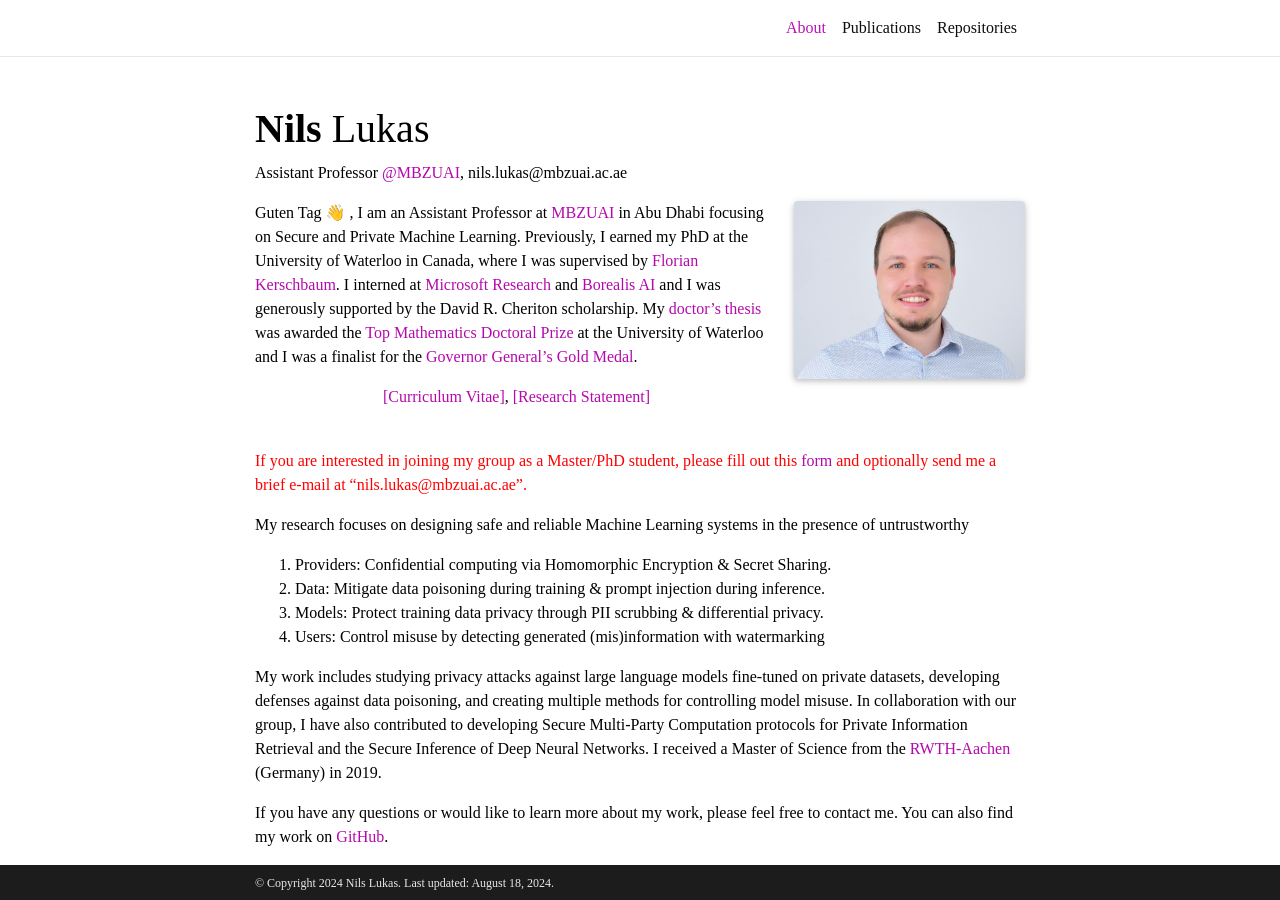
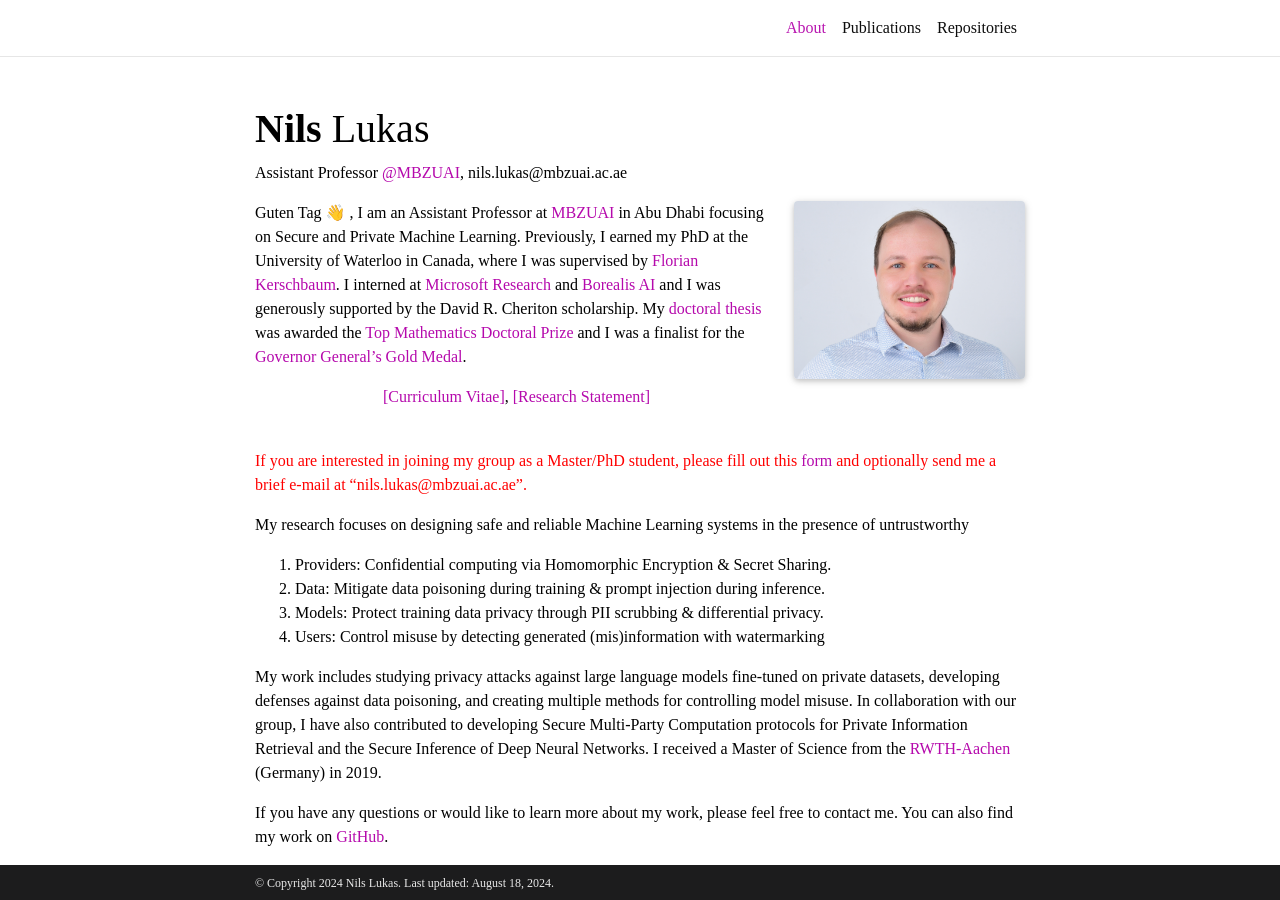
Before and after one commit to nilslukas/nilshendriklukas.github.io, a Jekyll site: the page built from _pages/about.md, in a window 1280 px wide and 900 px high. Built offline with Jekyll 4.4.1, drawn with Linux system fonts in a browser that asks for light colours; full-size pictures stand in for the smaller copies a plugin makes; emoji names are drawn with the system emoji font; comment, search, counter and statistics services are not loaded; a style sheet for code colours, icons or effects is not loaded.

Commit message:
add text

```diff
--- a/_pages/about.md
+++ b/_pages/about.md
@@ -19,7 +19,7 @@
 Guten Tag :wave: ,
 I am an Assistant Professor at <a href="https://mbzuai.ac.ae/">MBZUAI</a> in Abu Dhabi focusing on Secure and Private Machine Learning. Previously, I earned my PhD at the University of Waterloo in Canada, where I was supervised by <a href="https://cs.uwaterloo.ca/~fkerschb/">Florian Kerschbaum</a>.
 I interned at <a href="https://www.microsoft.com/en-us/research/group/privacy-preserving-machine-learning-innovation/publications/">Microsoft Research</a> and <a href="https://www.borealisai.com/">Borealis AI</a> and I was generously supported by the David R. Cheriton scholarship.
-My <a href="https://uwspace.uwaterloo.ca/items/490121a4-7f9e-4736-aa3a-3f0b3c20d44a">doctor's thesis</a> was awarded the <a href="https://cs.uwaterloo.ca/news/nils-lukas-receives-2024-mathematics-doctoral-prizes-top-honour">Top Mathematics Doctoral Prize</a> at the University of Waterloo and
+My <a href="https://uwspace.uwaterloo.ca/items/490121a4-7f9e-4736-aa3a-3f0b3c20d44a">doctoral thesis</a> was awarded the <a href="https://cs.uwaterloo.ca/news/nils-lukas-receives-2024-mathematics-doctoral-prizes-top-honour">Top Mathematics Doctoral Prize</a> and
 I was a finalist for the <a href="https://uwaterloo.ca/graduate-studies-postdoctoral-affairs/governor-generals-gold-medal-winners">Governor General’s Gold Medal</a>.
 <br>
 <div style="text-align: center;">
```
